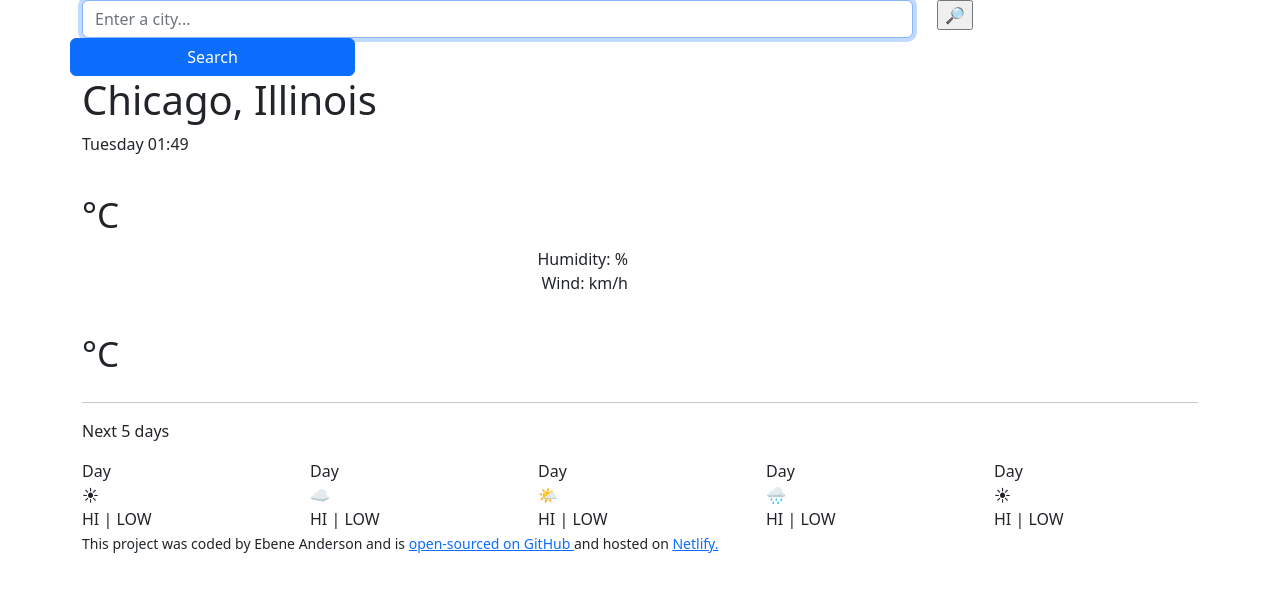
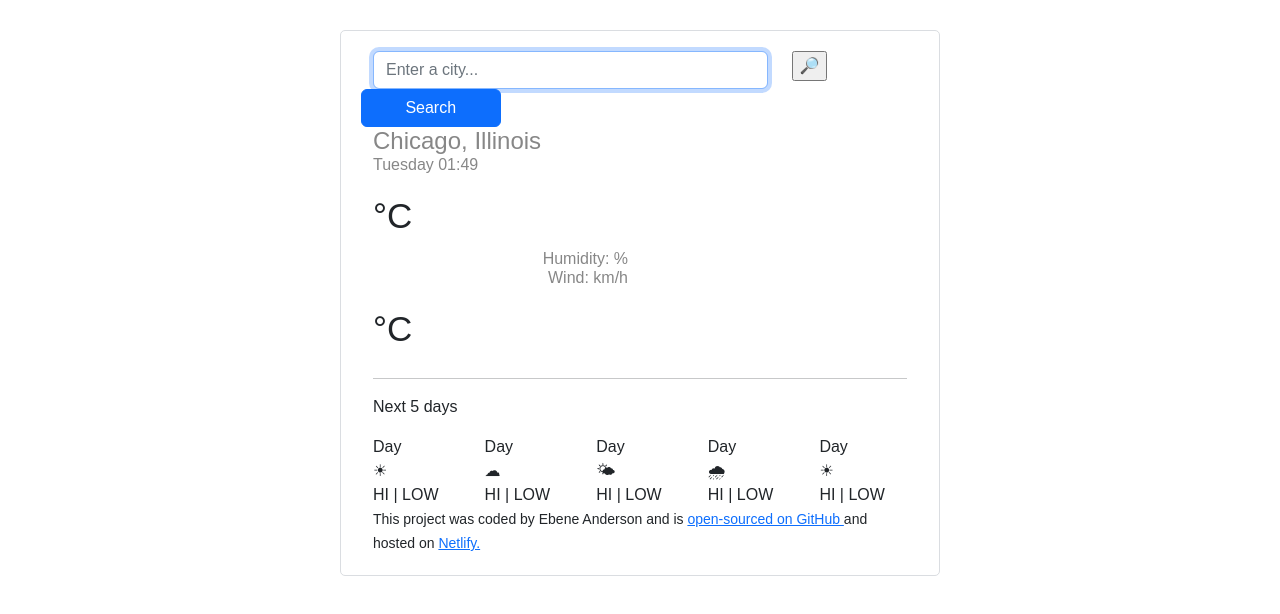
Before and after one commit to ebeneA/weather-app, a plain HTML site: page index.html in a window 1280 px wide. Drawn offline with nearby package versions, Linux system fonts and the light colour scheme.

Commit message:
Styled main elements of the app

```diff
--- a/index.html
+++ b/index.html
@@ -4,10 +4,10 @@
     <meta charset="UTF-8" />
     <meta http-equiv="X-UA-Compatible" content="IE=edge" />
     <meta name="viewport" content="width=device-width, initial-scale=1.0" />
-    <title>Document</title>
+    <title>Weather App</title>
     <link
+      rel="stylesheet"
       href="https://cdn.jsdelivr.net/npm/bootstrap@5.2.0-beta1/dist/css/bootstrap.min.css"
-      rel="stylesheet"
       integrity="sha384-0evHe/X+R7YkIZDRvuzKMRqM+OrBnVFBL6DOitfPri4tjfHxaWutUpFmBp4vmVor"
       crossorigin="anonymous"
     />
@@ -20,7 +20,7 @@
   </head>
   <body>
     <div id="root">
-    <div class="App">
+    <div class="weather-app">
     <div class="container">
      <div class="Weather">
       <form id="search-form">
--- a/src/style.css
+++ b/src/style.css
@@ -1,3 +1,39 @@
+body {
+  font-family: arial, sans-serif;
+}
+
+h1 {
+  color: #878787;
+  font-size: 24px;
+  font-weight: 100;
+  line-height: 28px;
+  margin-bottom: 0;
+}
+
+ul {
+  list-style-type: none;
+  padding: 0;
+  margin: 0;
+}
+
+li {
+  list-style: none;
+  margin: 0;
+  padding: 0;
+  color: rgb(135, 135, 135);
+  font-size: 16px;
+  font-weight: 100;
+  line-height: 19px;
+}
+
+.weather-app {
+  max-width: 600px;
+  margin: 30px auto;
+  padding: 20px;
+  border: 1px solid #dadde1;
+  border-radius: 5px;
+}
+
 .temperature {
   font-size: 50px;
   font-weight: bold;
@@ -10,7 +46,3 @@
   padding: 0;
   text-align: right;
 }
-ul {
-  list-style-type: none;
-  padding: 0;
-}
```
